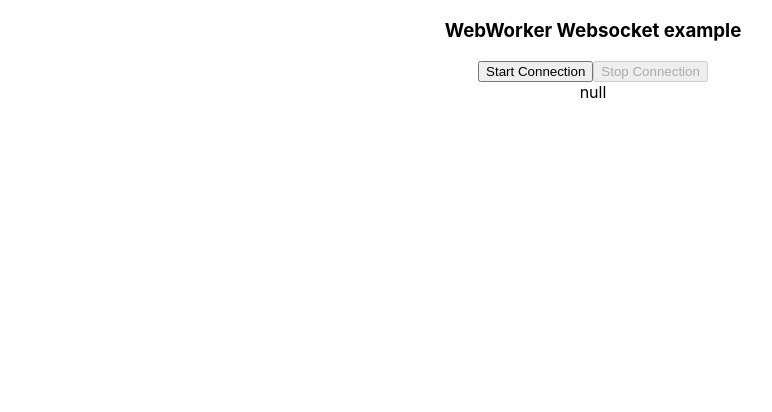
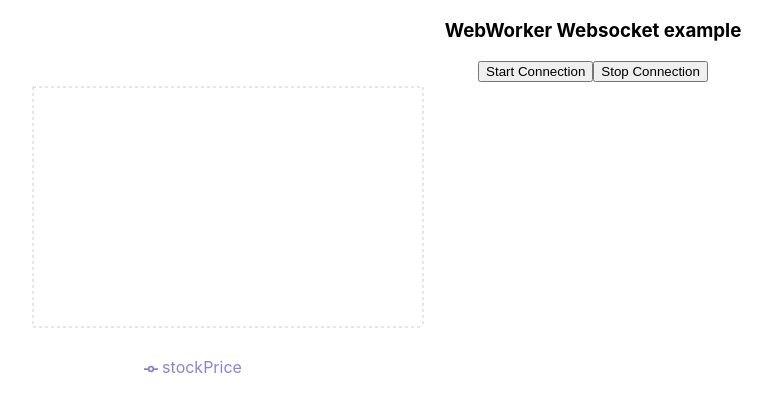
Before and after one commit to keyurparalkar/webworker_examples, a React (Create React App) app in the folder client/: page / in a window 1280 px wide. Shown: the top 412 px of the page, without its empty margins (47-819 px from the left). Built offline with nearby package versions, Linux system fonts and the light colour scheme.

Commit message:
feat: connected line chart with socket data

```diff
--- a/client/package.json
+++ b/client/package.json
@@ -10,6 +10,7 @@
     "react": "^17.0.2",
     "react-dom": "^17.0.2",
     "react-scripts": "5.0.0",
+    "recharts": "^2.1.8",
     "web-vitals": "^2.1.2",
     "websocket": "^1.0.34",
     "ws": "^8.4.0"
--- /dev/null
+++ b/client/src/components/LineChartSocket.jsx
@@ -0,0 +1,37 @@
+import React from "react";
+import {
+  CartesianGrid, Legend, Line, LineChart, Tooltip, XAxis,
+  YAxis
+} from "recharts";
+
+const LineChartComponent = ({ data }) => {
+  return (
+    <>
+      <LineChart
+        width={500}
+        height={300}
+        data={data}
+        margin={{
+          top: 5,
+          right: 30,
+          left: 20,
+          bottom: 5,
+        }}
+      >
+        <CartesianGrid strokeDasharray="3 3" />
+        <XAxis dataKey="name" />
+        <YAxis />
+        <Tooltip />
+        <Legend />
+        <Line
+          type="monotone"
+          dataKey="stockPrice"
+          stroke="#8884d8"
+          activeDot={{ r: 8 }}
+        />
+      </LineChart>
+    </>
+  );
+};
+
+export default LineChartComponent;
--- a/client/src/pages/Homepage.jsx
+++ b/client/src/pages/Homepage.jsx
@@ -1,11 +1,12 @@
-import { useState, useEffect } from "react";
+import { useEffect, useState } from "react";
+import LineChartComponent from "../components/LineChartSocket";
 
 /**
  * 1. postMessage payload = {<Field>: ...}
  */
 const Homepage = () => {
   const [worker, setWorker] = useState(null);
-  const [res, setRes] = useState(null);
+  const [res, setRes] = useState([]);
 
   const hanldeStartConnection = () => {
     // Send the message to the worker [postMessage]
@@ -34,7 +35,9 @@ const Homepage = () => {
   useEffect(() => {
     if (worker) {
       worker.onmessage = function (e) {
-        setRes(e.data);
+        if(typeof e.data === "string"){
+          setRes((prevRes) => [...prevRes, {stockPrice: e.data}]);
+        }
       };
     }
   }, [worker]);
@@ -52,11 +55,11 @@ const Homepage = () => {
       <button
         id="stop-connection"
         onClick={handleStopConnection}
-        disabled={!res?.disableStartButton}
+        // disabled={!res?.disableStartButton}
       >
         Stop Connection
       </button>
-      <div className="state">{JSON.stringify(res)}</div>
+      <LineChartComponent data={res}/>
     </>
   );
 };
--- a/client/src/workers/main.worker.js
+++ b/client/src/workers/main.worker.js
@@ -21,6 +21,7 @@ function socketManagement() {
 
     socketInstance.onmessage = function (event) {
       console.log(`[message] Data received from server: ${event.data}`);
+      postMessage( event.data);
     };
 
     socketInstance.onclose = function (event) {
@@ -31,6 +32,7 @@ function socketManagement() {
         // event.code is usually 1006 in this case
         console.log('[close] Connection died');
       }
+      postMessage({ disableStartButton: false });
     };
 
     socketInstance.onerror = function (error) {
```
Also changed, not shown: client/src/workerScripts/fetchData.js (deleted), 2 other files (tests, documents, lock files or other folders).
